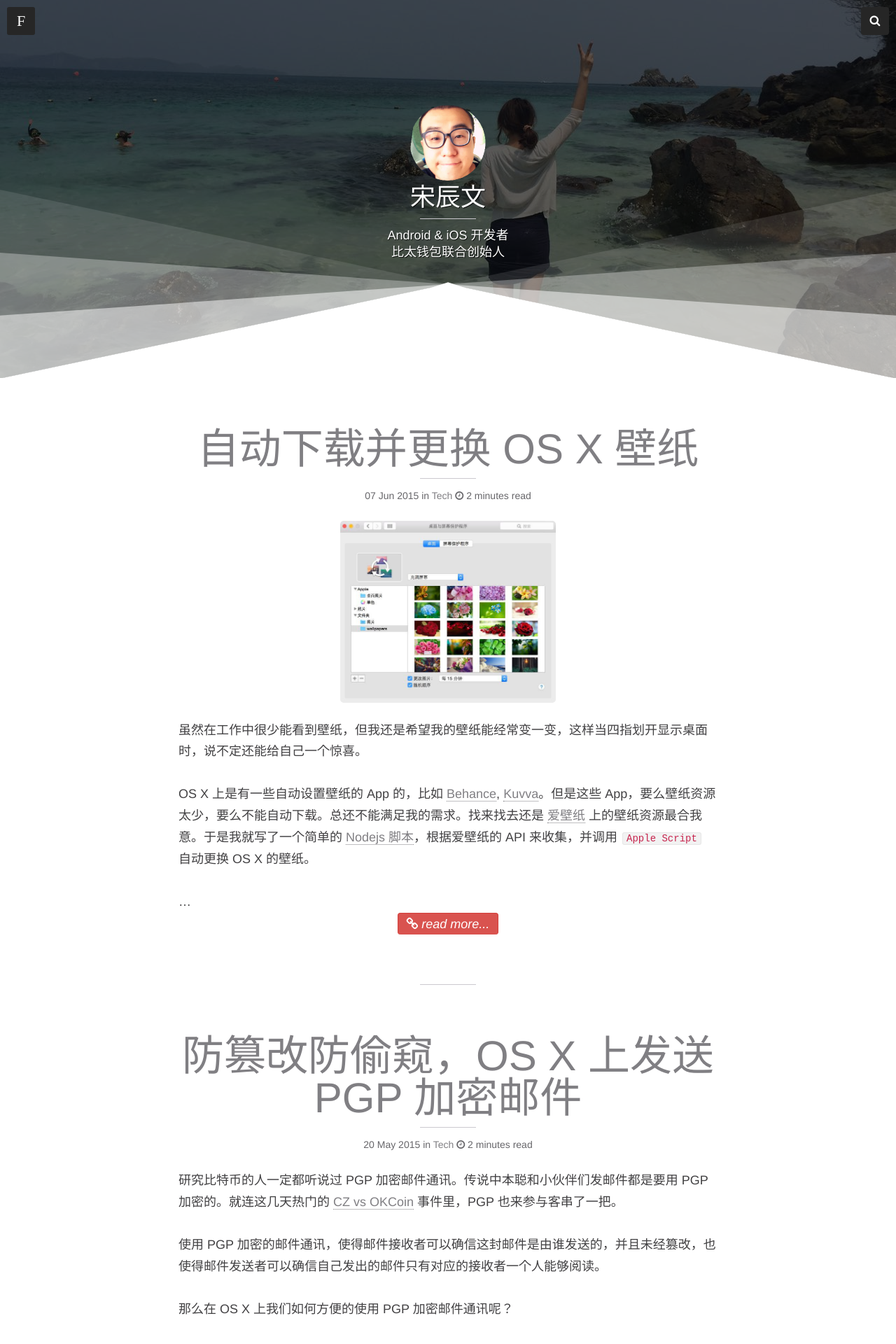
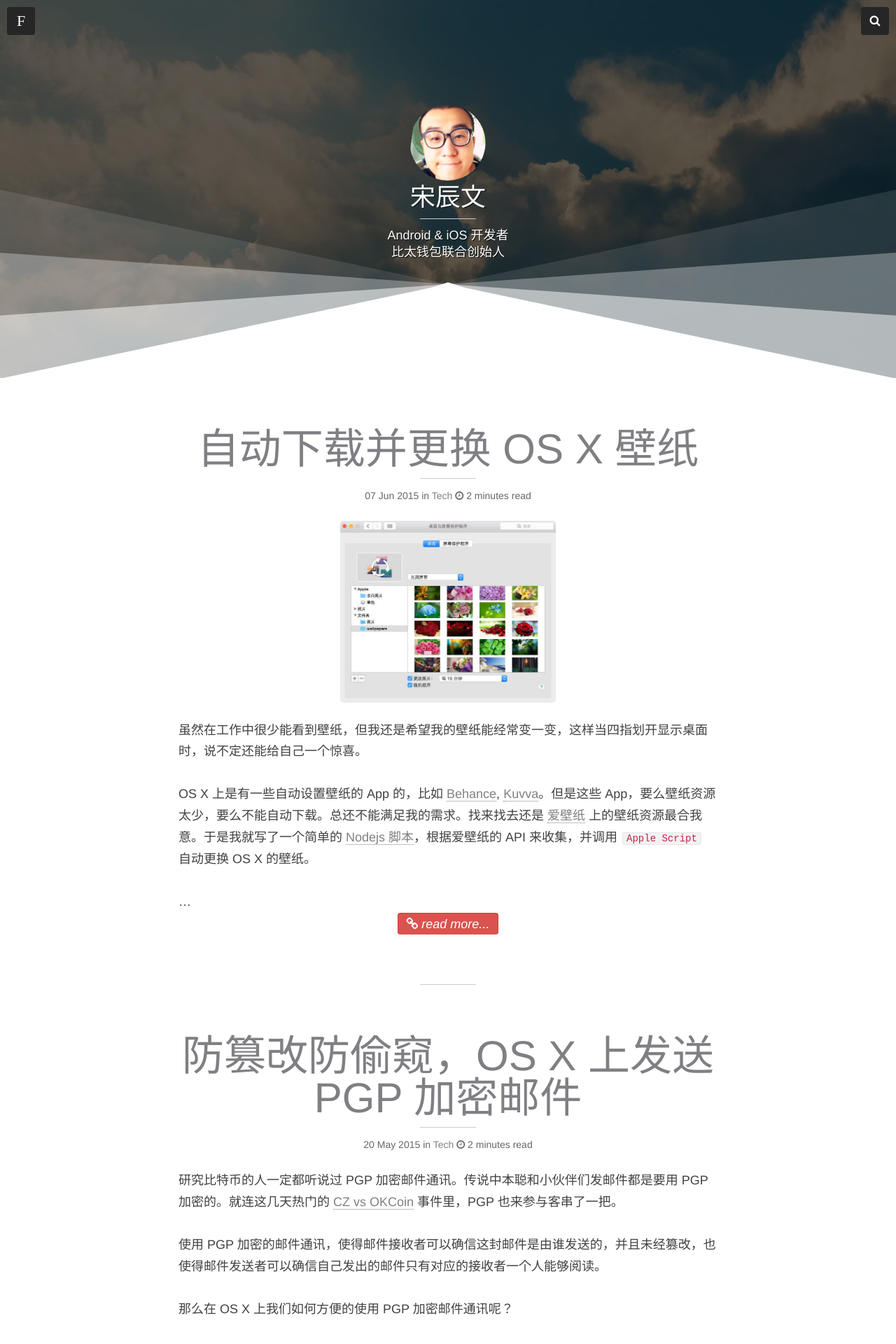
Before and after one commit to songchenwen/songchenwen.github.io, a Jekyll site: the page built from index.html, in a window 1280 px wide. Shown: the top 1920 px of the page at 70% size. Built offline with Jekyll 4.4.1, drawn with Linux system fonts in a browser that asks for light colours; Markdown is read by kramdown in place of the engine named in the settings; the list of posts is cut into pages by our own code.

Commit message:
Edit Default Bg

```diff
--- a/_config.yml
+++ b/_config.yml
@@ -10,7 +10,7 @@ tagline:             '的博客'
 description:         'Android & iOS 开发者<br />比太钱包联合创始人'
 url:                 https://songchenwen.github.io
 logo:                site-logo.png
-default_bg:          gallery/origin/25.jpg
+default_bg:          default-bg.jpg
 paginate:            5
 
 
--- a/_includes/scripts.html
+++ b/_includes/scripts.html
@@ -2,8 +2,6 @@
 <script src="{{ site.url }}/assets/js/scripts.min.js"></script>
 <script type="text/javascript" src="{{ site.url }}/assets/js/waypoints.min.js"></script>
 <script type="text/javascript" src="{{ site.url }}/assets/js/script.js"></script>
-<script type='text/javascript'>console.log("HMFaysal Omega Theme Version 2.0");</script>
-<script type='text/javascript'>console.log("https://alum.mit.edu/www/hmfaysal");</script>
 <script type='text/javascript'>$(document).ready(function(){$(".time").text(function(a,b){return Math.round(parseFloat(b))})});</script>
 
 <script type="text/javascript">
```
Also changed, not shown: images/default-bg.jpg (added).
